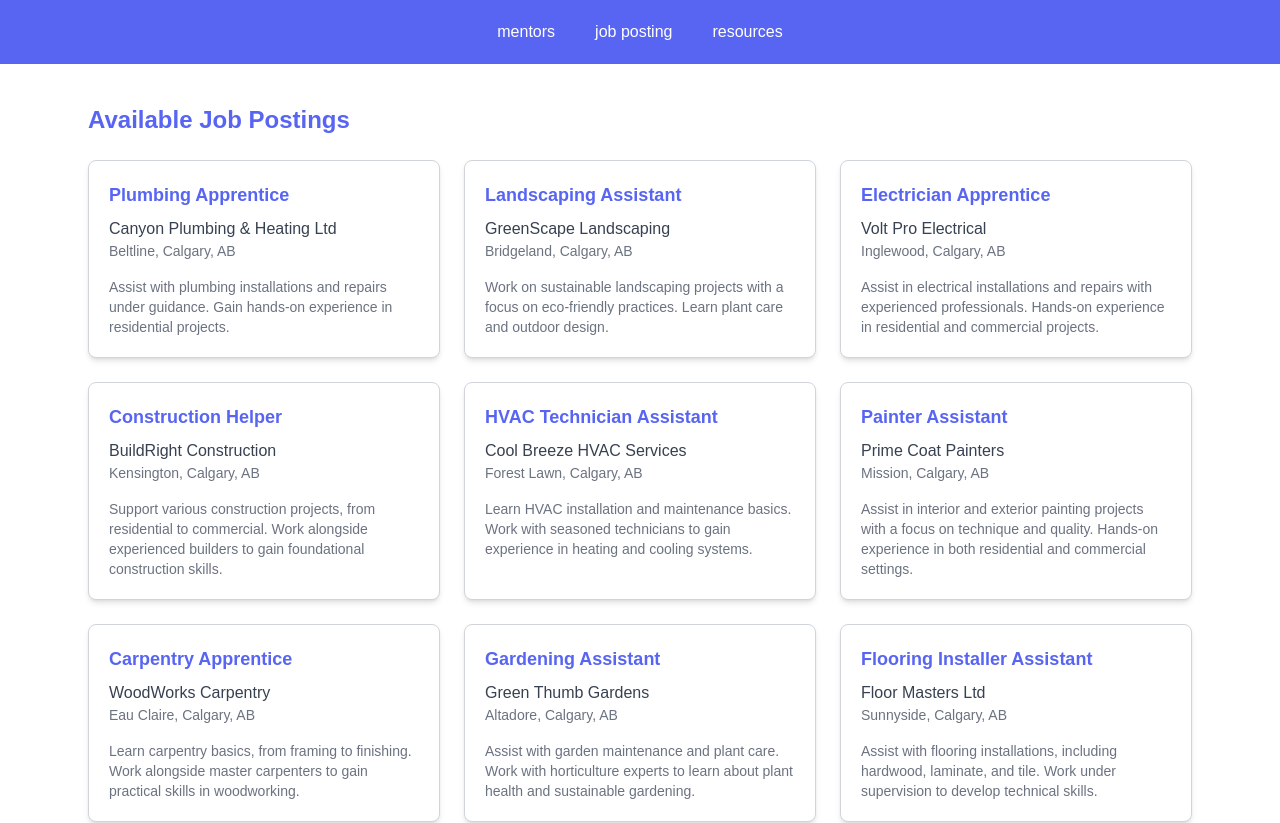
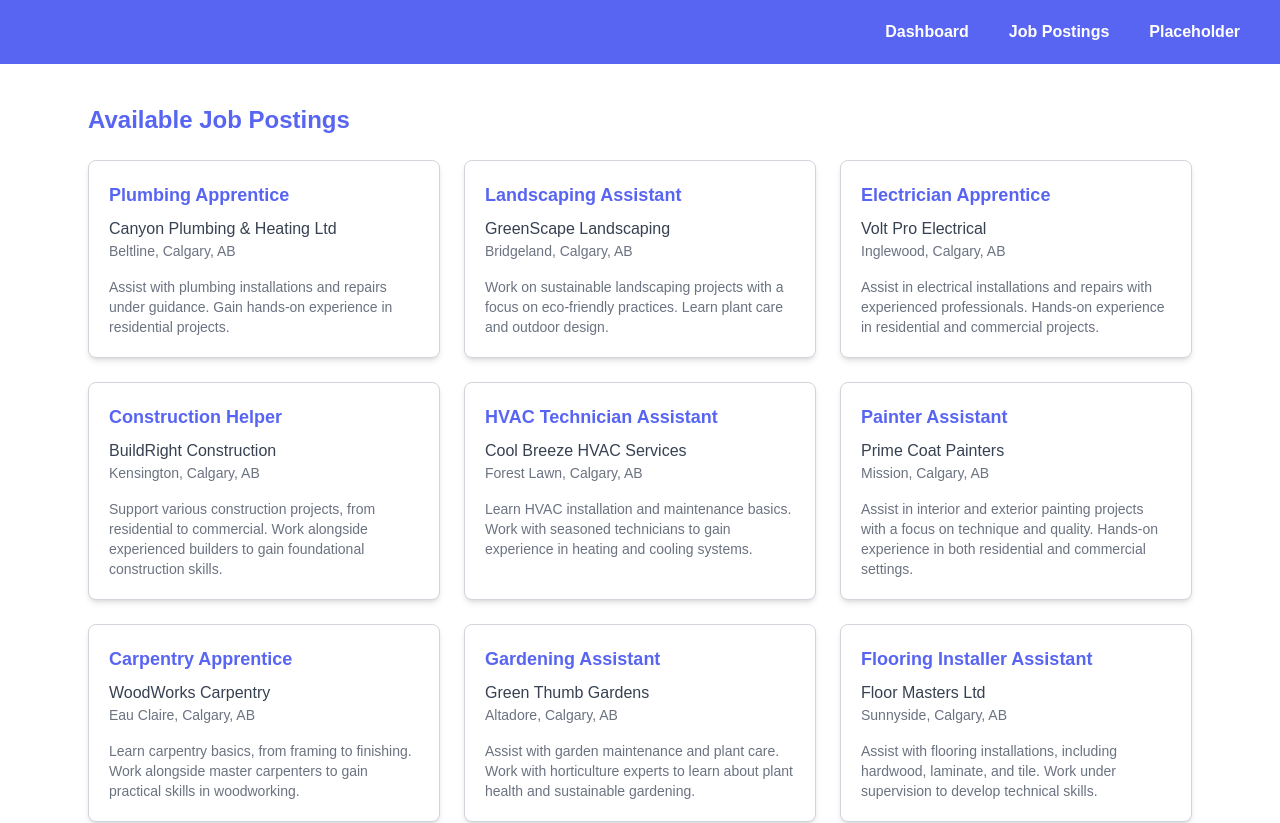
Before and after one commit to rumezaa/Hackthechange, a Next.js app: page /job-postings in a window 1280 px wide. Shown: the top 823 px of the page. Built offline with nearby package versions, Linux system fonts and the light colour scheme.

Commit message:
NavBar WIP

```diff
--- a/src/components/nav.js
+++ b/src/components/nav.js
@@ -3,12 +3,20 @@ import {useRouter }from "next/router";
 export default function Nav() {
   const route = useRouter();
   return (
-    <div className="bg-blue w-screen h-16 flex flex-row text-white justify-center items-center gap-x-10 ">
-      <h2>mentors</h2>
+    <div className="bg-blue w-screen h-16 flex flex-row text-white justify-between">
+      <div className="flex items-center cursor-pointer" onClick={() => Router.push("/")}>
 
-      <h2>job posting</h2>
+      </div>
+      <div className="flex gap-x-10 px-10">
+        <h2 onClick={() => router.push("/dashboard")}
+        className="cursor-pointer font-bold hover:text-gray-300 hover:scale-105 transition py-5">Dashboard</h2>
 
-      <h2>resources</h2>
+        <h2 onClick={() => router.push("/job-postings")}
+        className="cursor-pointer font-bold hover:text-gray-300 hover:scale-105 transition py-5">Job Postings</h2>
+
+        <h2 onClick={() => router.push("/placeholder")}
+        className="cursor-pointer font-bold hover:text-gray-300 hover:scale-105 transition py-5">Placeholder</h2>
+      </div>
     </div>
   );
 }
--- a/src/pages/job-postings.js
+++ b/src/pages/job-postings.js
@@ -106,13 +106,11 @@ export default function JobPostings() {
   const [isModalOpen, setIsModalOpen] = useState(false);
   const [currentJob, setCurrentJob] = useState(null);
 
-  // Handle modal open
   const openModal = (job) => {
     setCurrentJob(job);
     setIsModalOpen(true);
   };
 
-  // Handle modal close
   const closeModal = () => {
     setIsModalOpen(false);
     setCurrentJob(null);
@@ -134,7 +132,7 @@ export default function JobPostings() {
                 hoverJobId === job.id ? "bg-gray-100" : "bg-white"
               }`}
               style={{
-                transform: hoverJobId === job.id ? "scale(1.05)" : "scale(1)",
+                transform: hoverJobId === job.id ? "scale(1.10)" : "scale(1)",
                 transition: "transform 0.3s ease",
               }}
             >
@@ -151,10 +149,11 @@ export default function JobPostings() {
         </div>
       </main>
 
-      {/* Modal */}
       {isModalOpen && currentJob && (
-        <div className="fixed inset-0 flex items-center justify-center bg-black bg-opacity-50 z-20">
-          <div className="bg-white p-6 rounded-lg shadow-lg max-w-md w-full relative">
+        <div className="fixed inset-0 flex items-center  justify-center bg-black bg-opacity-50 z-20">
+          <div
+            className={`bg-white p-6 rounded-lg shadow-lg max-w-md w-full relative `}
+          >
             <button
               onClick={closeModal}
               style={{ position: "absolute", top: "10px", right: "10px", color: "gray" }}
@@ -167,9 +166,9 @@ export default function JobPostings() {
             <p className="text-sm text-gray-700 mb-6">{currentJob.details}</p>
             <button
               onClick={() => {
-                // Placeholder action
+                // We place the action button here
               }}
-              className="bg-blue text-white px-4 py-2 rounded hover:bg-blue-700"
+              className="bg-blue text-white px-4 py-2 rounded hover:bg-blue-700 transition"
             >
               Take Action
             </button>
--- a/tailwind.config.js
+++ b/tailwind.config.js
@@ -11,6 +11,9 @@ module.exports = {
         blue: "#5865F2"
 
       },
+      fontFamily: {
+        sans: ['Montserrat', 'sans-serif'], // Set Montserrat as the default sans font
+      },
     },
   },
   plugins: [],
```
